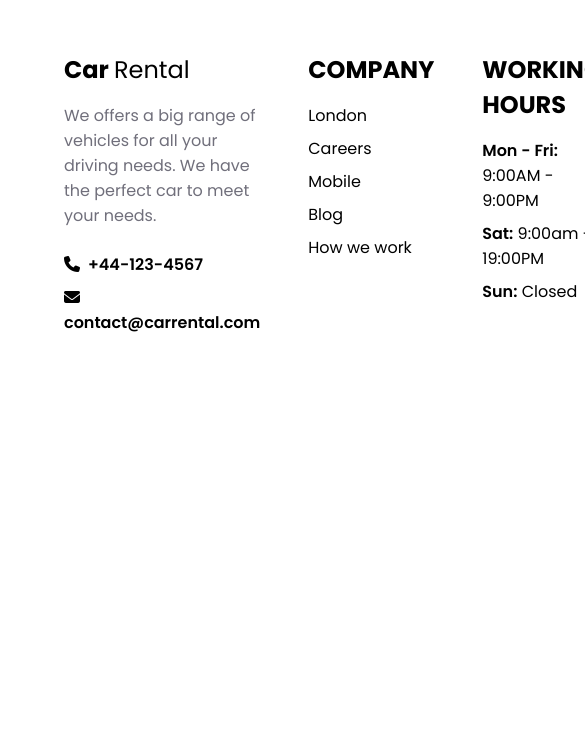
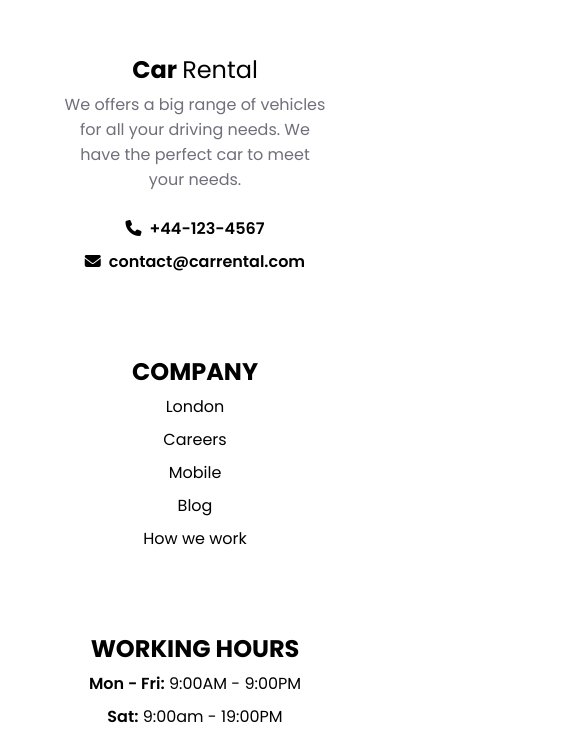
Before and after one commit to Yixin88/car-rental, a React (Create React App) app: page / in a window 390 px wide. Shown: the part 9788-10524 px from the top of the page, 585 px wide, since content can reach past the window. Before the commit the page ends 10203 px from the top, so only its background shows below. Built offline with nearby package versions, Linux system fonts and the light colour scheme.

Commit message:
footer is now responsive

```diff
--- a/src/styles/main.scss
+++ b/src/styles/main.scss
@@ -1123,6 +1123,27 @@ header {
                 box-shadow: $primaryButtonHoverShadow;
             }
         }
+
+        @include lg {
+            grid-template-columns: 1fr 1fr;
+        }
+
+        @include sm {
+            grid-template-columns: 1fr;
+            row-gap: 5rem;
+
+            div {
+                text-align: center;
+            }
+
+            .carRental {
+                margin: 0 auto;
+            }
+
+            h3 {
+                margin-bottom: .3rem;
+            }
+        }
     }
 }
 
```
Also changed, not shown: src/dist/css/main.css, 1 other file (tests, documents, lock files or other folders).
